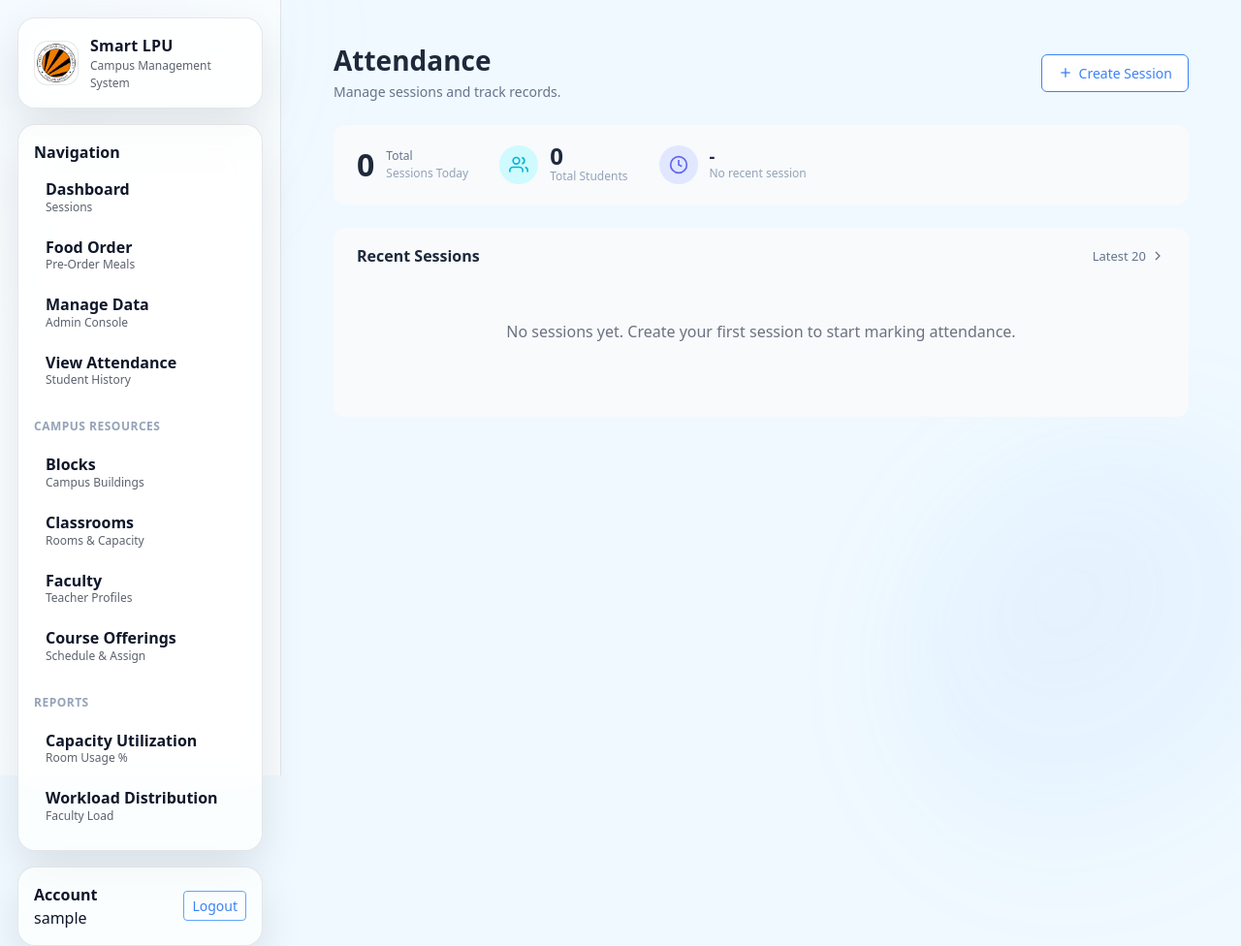
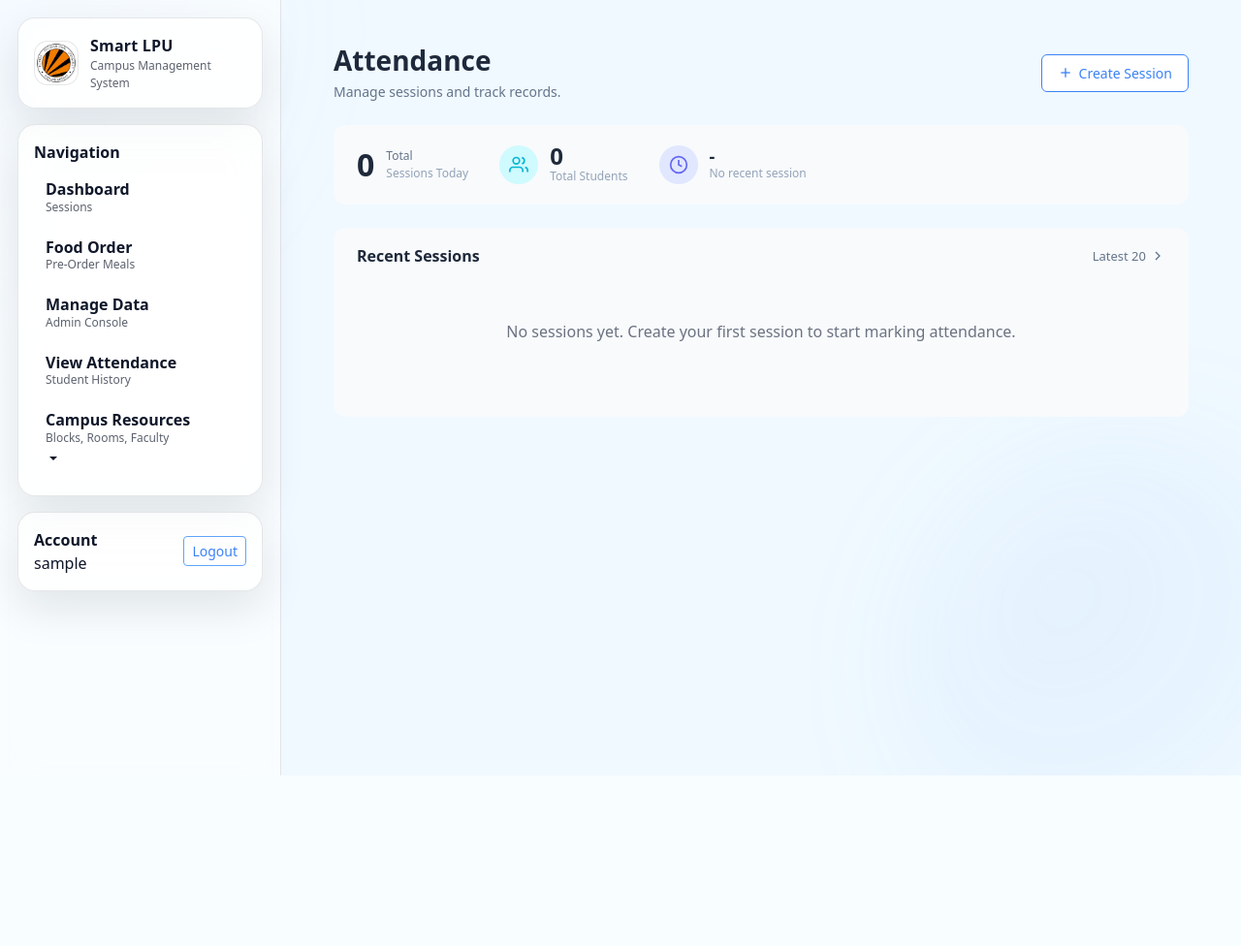
Before and after one commit to katariarjunvarma/CampusOne, a Django app: page /attendance/ in a window 1280 px wide. Shown: the whole page at 97% size. After the commit the page ends 800 px from the top, so only its background shows below. Run offline with Django 5.2, Linux system fonts and the light colour scheme; the visitor is signed in with stand-in values (Sample User, id 1); data that the repository does not hold is empty.

Commit message:
Make Campus Resources a collapsible dropdown in sidebar

```diff
--- a/templates/base.html
+++ b/templates/base.html
@@ -74,44 +74,51 @@
               <div class="hint">Student History</div>
             </div>
           </a>
-          <div class="fw-semibold mb-2 mt-3" style="font-size: 12px; color: #94a3b8; text-transform: uppercase; letter-spacing: 0.5px;">Campus Resources</div>
+          <a href="#campusResourcesSubmenu" data-bs-toggle="collapse" aria-expanded="false" class="dropdown-toggle">
+            <div class="nav-text">
+              <div class="nav-title">Campus Resources</div>
+              <div class="hint">Blocks, Rooms, Faculty</div>
+            </div>
+          </a>
+          <div class="collapse" id="campusResourcesSubmenu" style="padding-left: 12px; border-left: 2px solid #e5e7eb; margin-left: 8px;">
             <a href="{% url 'manage_blocks' %}">
               <div class="nav-text">
-              <div class="nav-title">Blocks</div>
-              <div class="hint">Campus Buildings</div>
+                <div class="nav-title" style="font-size: 14px;">Blocks</div>
+                <div class="hint" style="font-size: 11px;">Campus Buildings</div>
               </div>
             </a>
             <a href="{% url 'manage_classrooms' %}">
               <div class="nav-text">
-              <div class="nav-title">Classrooms</div>
-              <div class="hint">Rooms & Capacity</div>
+                <div class="nav-title" style="font-size: 14px;">Classrooms</div>
+                <div class="hint" style="font-size: 11px;">Rooms & Capacity</div>
               </div>
             </a>
             <a href="{% url 'manage_faculty' %}">
               <div class="nav-text">
-              <div class="nav-title">Faculty</div>
-              <div class="hint">Teacher Profiles</div>
+                <div class="nav-title" style="font-size: 14px;">Faculty</div>
+                <div class="hint" style="font-size: 11px;">Teacher Profiles</div>
               </div>
             </a>
             <a href="{% url 'manage_course_offerings' %}">
               <div class="nav-text">
-              <div class="nav-title">Course Offerings</div>
-              <div class="hint">Schedule & Assign</div>
+                <div class="nav-title" style="font-size: 14px;">Course Offerings</div>
+                <div class="hint" style="font-size: 11px;">Schedule & Assign</div>
               </div>
             </a>
-          <div class="fw-semibold mb-2 mt-3" style="font-size: 12px; color: #94a3b8; text-transform: uppercase; letter-spacing: 0.5px;">Reports</div>
+            <div class="fw-semibold mb-1 mt-2" style="font-size: 11px; color: #94a3b8; text-transform: uppercase;">Reports</div>
             <a href="{% url 'report_capacity_utilization' %}">
               <div class="nav-text">
-              <div class="nav-title">Capacity Utilization</div>
-              <div class="hint">Room Usage %</div>
+                <div class="nav-title" style="font-size: 14px;">Capacity Utilization</div>
+                <div class="hint" style="font-size: 11px;">Room Usage %</div>
               </div>
             </a>
             <a href="{% url 'report_workload_distribution' %}">
               <div class="nav-text">
-              <div class="nav-title">Workload Distribution</div>
-              <div class="hint">Faculty Load</div>
+                <div class="nav-title" style="font-size: 14px;">Workload Distribution</div>
+                <div class="hint" style="font-size: 11px;">Faculty Load</div>
               </div>
             </a>
+          </div>
           {% endif %}
 
           {% if user.is_authenticated and is_stall_owner %}
```
Lines whose indentation alone changed are shown as unchanged.
